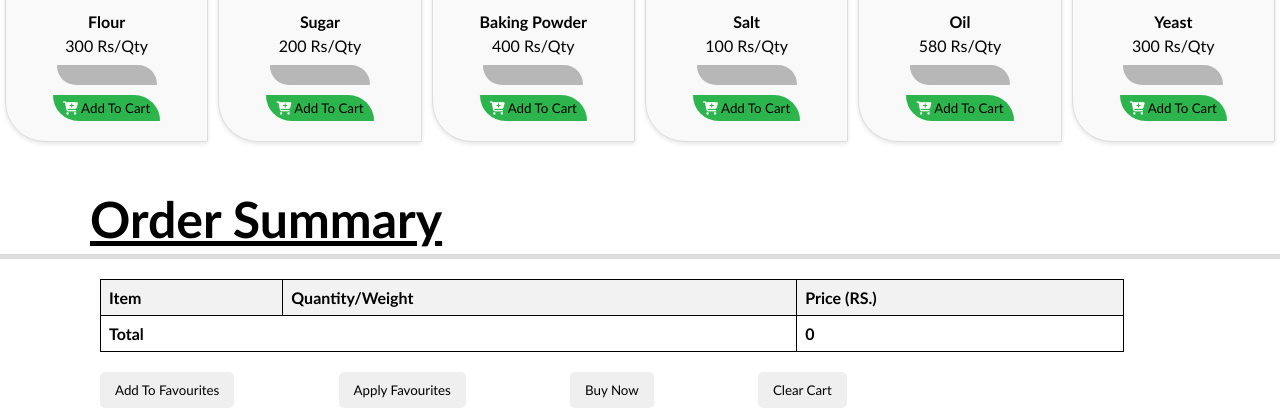
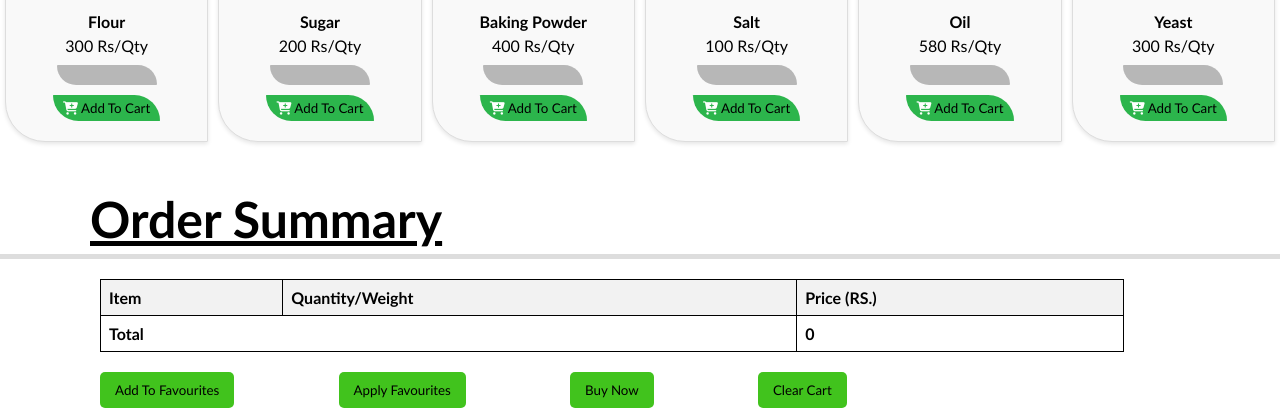
Before and after one commit to ishithakarunatilaka/website, a plain HTML site: page index.html in a window 1280 px wide. Shown: the part 2628-3045 px from the top of the page. Drawn offline with Linux system fonts and the light colour scheme; a script that the page names is missing.

Commit message:
Update order.css

```diff
--- a/order.css
+++ b/order.css
@@ -264,7 +264,7 @@ tfoot td {
   margin-bottom: 10px;
   margin-left: 100px;
   border: none;
-  background-color: 41C31D;
+  background-color:  #41C31D;
   color: 0F0F0F;
   cursor: pointer;
   border-radius: 5px;
```
